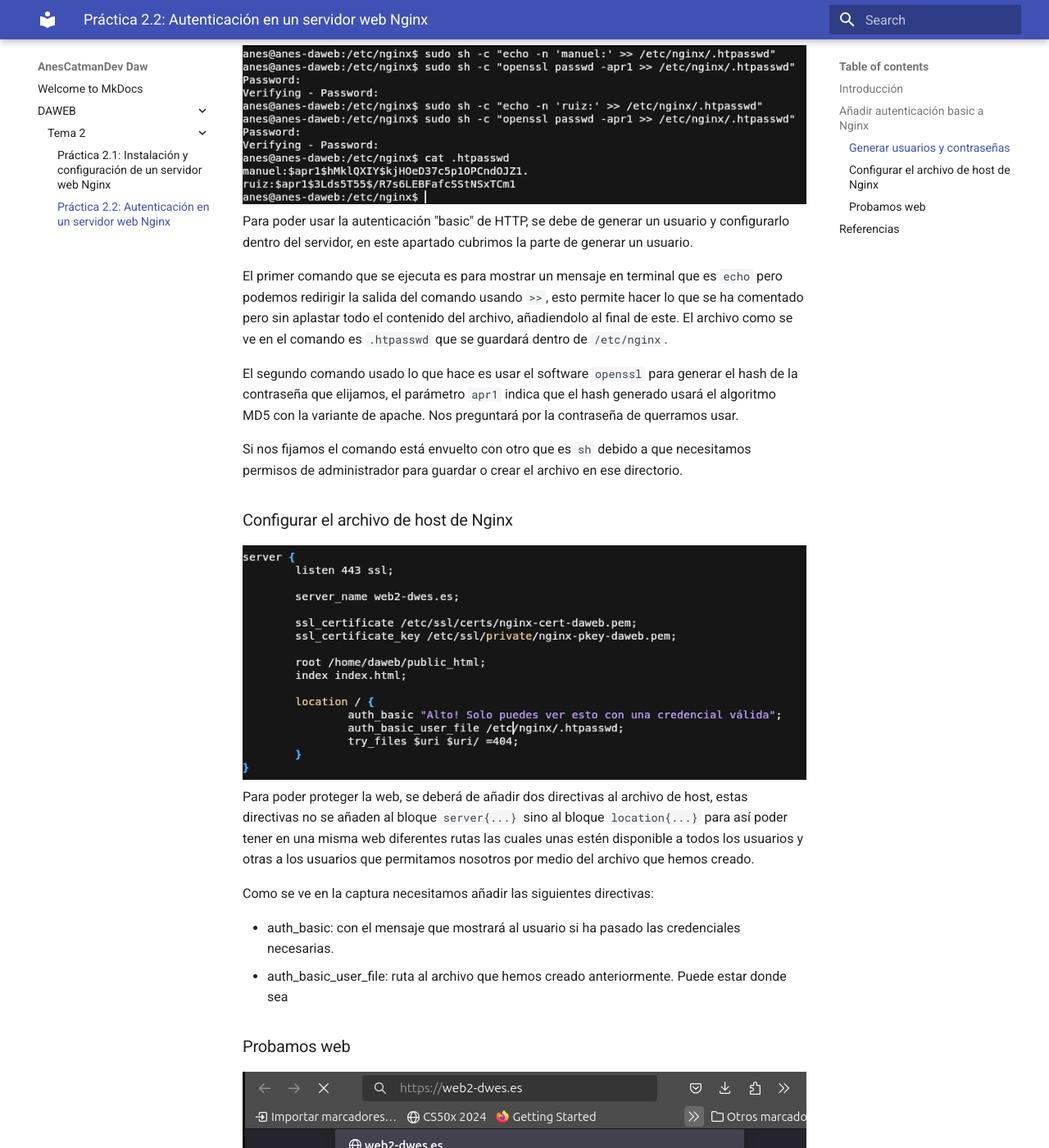
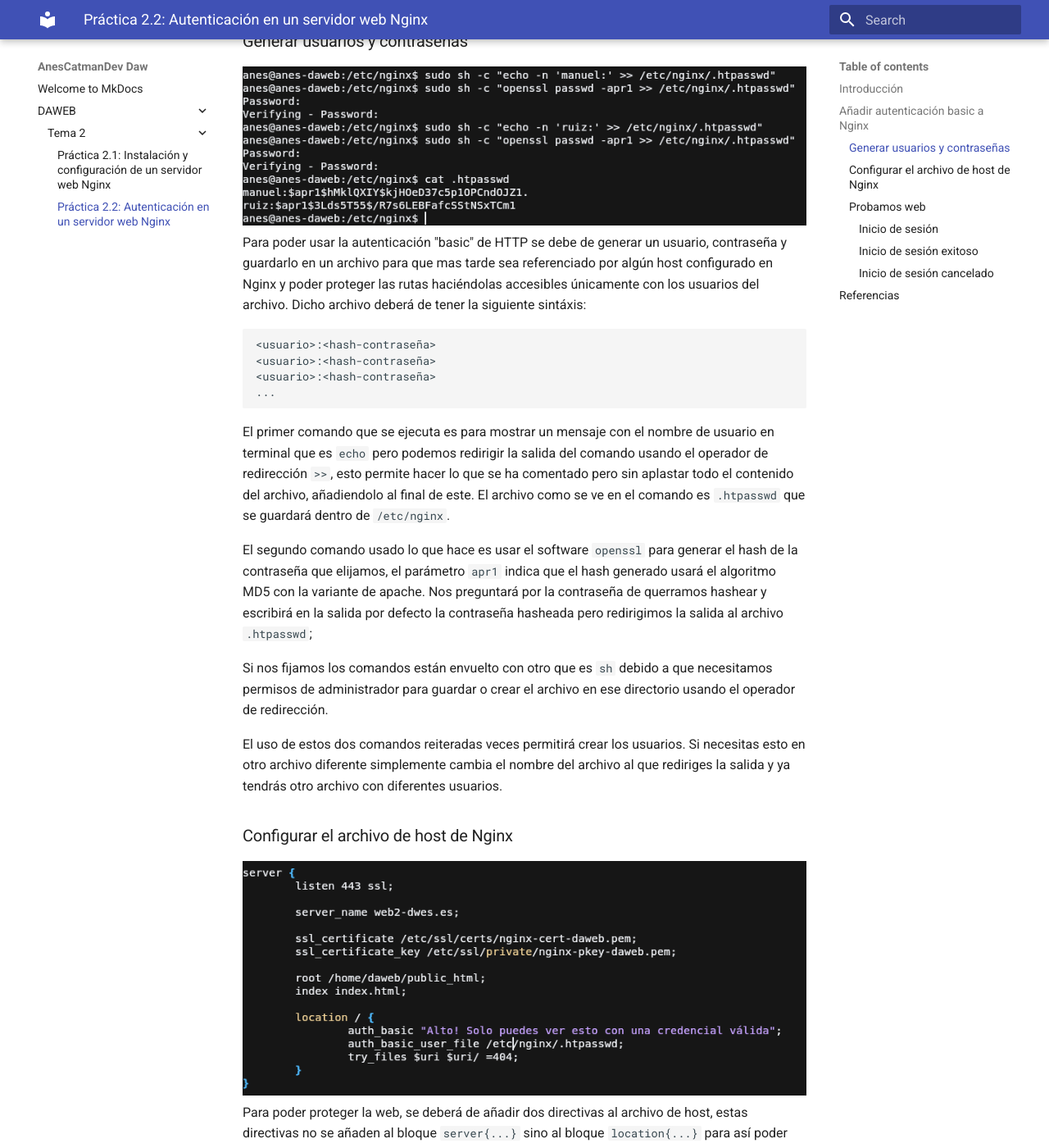
Before and after one commit to anescdev/anescdev.github.io, an MkDocs documentation site: the page built from docs/DAWEB/Tema 2/practica2-2.md, in a window 1280 px wide and 1400 px high, scrolled down 605 px. Shown: the whole window at 82% size. Built offline with MkDocs 1.6.1 and Material for MkDocs 9.7.7, drawn with Linux system fonts in a browser that asks for light colours; some of the changed text lies outside the part shown.

Commit message:
Fixed documentation text

````diff
--- a/docs/DAWEB/Tema 2/practica2-2.md
+++ b/docs/DAWEB/Tema 2/practica2-2.md
@@ -14,18 +14,28 @@
 ## Añadir autenticación basic a Nginx
 ### Generar usuarios y contraseñas
 ![alt text](../../images/prc22/nginx_auth_gen_user.png)
-Para poder usar la autenticación "basic" de HTTP, se debe de generar un usuario y configurarlo dentro del servidor, en
-este apartado cubrimos la parte de generar un usuario.
+Para poder usar la autenticación "basic" de HTTP se debe de generar un usuario, contraseña y guardarlo en un archivo para que mas tarde sea
+referenciado por algún host configurado en Nginx y poder proteger las rutas haciéndolas accesibles únicamente con los usuarios del archivo. Dicho archivo deberá de tener la siguiente sintáxis:
+```
+<usuario>:<hash-contraseña>
+<usuario>:<hash-contraseña>
+<usuario>:<hash-contraseña>
+...
+```
 
-El primer comando que se ejecuta es para mostrar un mensaje en terminal que es `echo` pero podemos redirigir la salida del comando usando
-`>>`, esto permite hacer lo que se ha comentado pero sin aplastar todo el contenido del archivo, añadiendolo al final de este. El archivo
-como se ve en el comando es `.htpasswd` que se guardará dentro de `/etc/nginx`.
+El primer comando que se ejecuta es para mostrar un mensaje con el nombre de usuario en terminal que es `echo` pero podemos redirigir la salida
+del comando usando el operador de redirección `>>`, esto permite hacer lo que se ha comentado pero sin aplastar todo el contenido del archivo,
+añadiendolo al final de este. El archivo como se ve en el comando es `.htpasswd` que se guardará dentro de `/etc/nginx`.
 
 El segundo comando usado lo que hace es usar el software `openssl` para generar el hash de la contraseña que elijamos, el parámetro `apr1`
-indica que el hash generado usará el algoritmo MD5 con la variante de apache. Nos preguntará por la contraseña de querramos usar.
+indica que el hash generado usará el algoritmo MD5 con la variante de apache. Nos preguntará por la contraseña de querramos hashear y escribirá
+en la salida por defecto la contraseña hasheada pero redirigimos la salida al archivo `.htpasswd`;
 
-Si nos fijamos el comando está envuelto con otro que es `sh`
-debido a que necesitamos permisos de administrador para guardar o crear el archivo en ese directorio.
+Si nos fijamos los comandos están envuelto con otro que es `sh`
+debido a que necesitamos permisos de administrador para guardar o crear el archivo en ese directorio usando el operador de redirección.
+
+El uso de estos dos comandos reiteradas veces permitirá crear los usuarios. Si necesitas esto en otro archivo diferente simplemente cambia el
+nombre del archivo al que rediriges la salida y ya tendrás otro archivo con diferentes usuarios.
 
 ### Configurar el archivo de host de Nginx
 
@@ -36,20 +46,29 @@
 
 Como se ve en la captura necesitamos añadir las siguientes directivas:
 
-* auth_basic: con el mensaje que mostrará al usuario si ha pasado las credenciales necesarias.
-* auth_basic_user_file: ruta al archivo que hemos creado anteriormente. Puede estar donde sea
+* auth_basic: con el mensaje que enviará al usuario si ha cancelado el inicio de sesión.
+* auth_basic_user_file: ruta al archivo que hemos creado anteriormente. Puede estar en donde creas conveniente.
 
 ### Probamos web
+#### Inicio de sesión
 ![Formulario de inicio de sesión](../../images/prc22/nginx_auth_login_form.png)
 
-Al acceder a la ruta nos saltará un formulario del navegador donde nos pide que introduzcamos los credenciales para acceder, estos credenciales si todo sale como tiene que salir, son los dos creados anteriormente, `manuel` y `ruiz` cuya contraseña es el mismo usuario.
+Al acceder a la ruta nos saltará un formulario del navegador donde nos pide que introduzcamos los credenciales para acceder,
+estos credenciales si todo sale como tiene que salir, son los dos creados anteriormente, `manuel` y `ruiz` cuya contraseña
+es el mismo usuario.
 
+#### Inicio de sesión exitoso
 ![Web tras iniciar sesión](../../images/prc22/nginx_auth_success_login.png)
-Aquí se puede comprobar que tras introducir los credenciales correctos podemos acceder a la web que ya teníamos. Si nos fijamos en las cabeceras enviadas hay una muy importante que es `Authorization` donde indica que el tipo de autenticación es `basic` junto al usuario y contraseña codificados en base64.
+Aquí se puede comprobar que tras introducir los credenciales correctos podemos acceder a la web que ya teníamos. Si nos
+fijamos en las cabeceras enviadas hay una muy importante que es `Authorization` donde indica que el tipo de autenticación
+es `basic` junto al usuario y contraseña codificados en base64.
 
+#### Inicio de sesión cancelado
 ![Web tras cancelar el incio de sesión](../../images/prc22/nginx_auth_cancel_login.png)
-Si cancelamos el inicio de sesión, la web mostrará el error 401 del estándar HTTP, este se muestra cuando un usuario intenta acceder a un recurso
-protegido en un servidor sin introducir unas credenciales válidas. En la captura se puede ver en las cabeceras de respuesta la cabecera `WWW-Authenticate` que indica de nuevo el tipo de autenticación y una palabra clave `realm` que contiene el mensaje que introducimos en el apartado anterior.
+Si cancelamos el inicio de sesión, la web mostrará el error 401 del estándar HTTP, este se muestra cuando un usuario intenta
+acceder a un recurso protegido en un servidor sin introducir unas credenciales válidas. En la captura se puede ver en las
+cabeceras de respuesta la cabecera `WWW-Authenticate` que indica de nuevo el tipo de autenticación y una palabra clave
+`realm` que contiene el mensaje que introducimos en el apartado anterior.
 ## Referencias
 * [MDN](https://developer.mozilla.org/en-US/docs/Web/HTTP/Authentication)
 * [Material del profesor](https://raul-profesor.github.io/DEAW/P1.2/)
````
Also changed, not shown: other parts of docs/DAWEB/Tema 2/practica2-2.md (+2 -2 lines).
